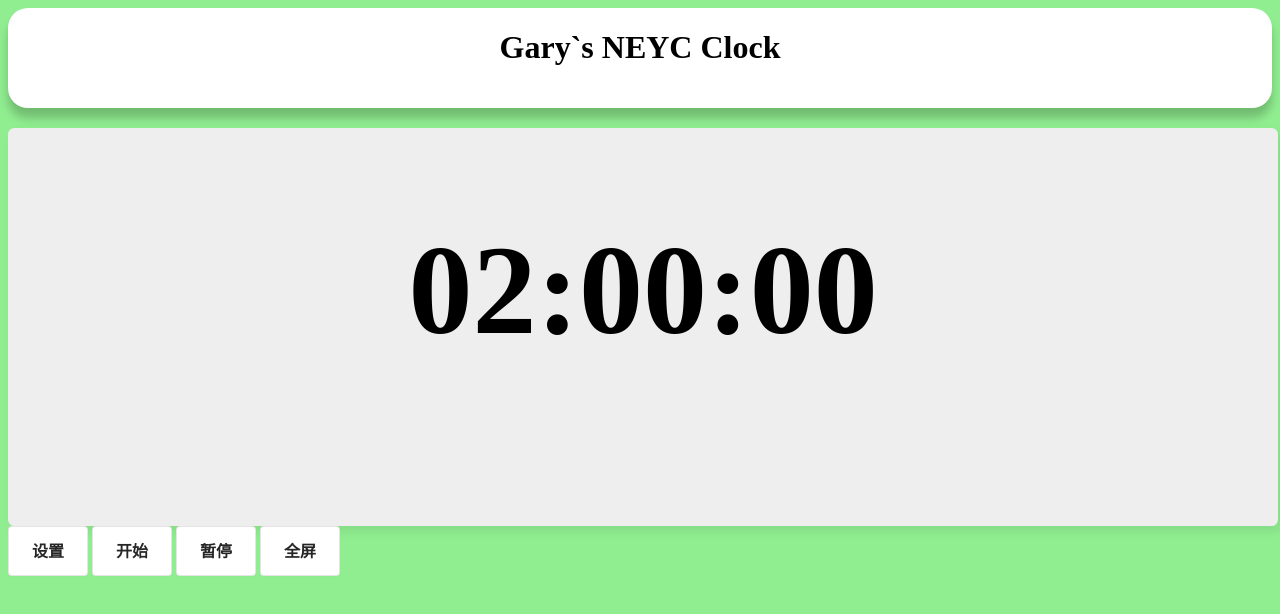
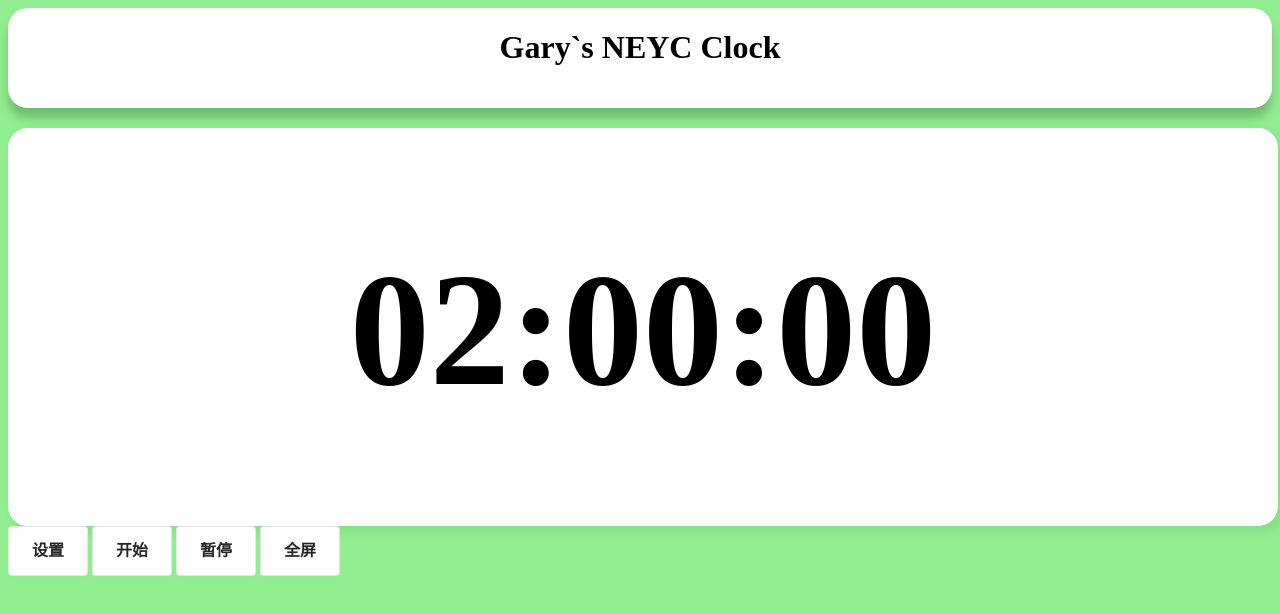
Before and after one commit to Gary-0925/nClock, a plain HTML site: page index.html in a window 1280 px wide. Drawn offline with Linux system fonts and the light colour scheme.

Commit message:
Update index.html

```diff
--- a/index.html
+++ b/index.html
@@ -20,11 +20,11 @@
 	.bar {
 		width: 100%;
 		height: 50%;
-		background: #eee;
-		border-radius: 0.4em;
+		background: #fff;
+		border-radius: 20px;
 		box-shadow: 0.3em 0.3em 0.7em #00000015;
 		transition: border 0.5s cubic-bezier(0.175, 0.885, 0.32, 1.275);
-		border: #eee 0.2em solid;
+		border: #fff 0.2em solid;
 	}
 
 	.bot {
@@ -37,7 +37,7 @@
 		color: rgba(0, 0, 0, 0.85);
 		cursor: pointer;
 		display: inline-flex;
-		font-family: system-ui, -apple-system, system-ui, "Helvetica Neue", Helvetica, Arial, sans-serif;
+		font-family: "微软雅黑", sans-serif;
 		font-size: 16px;
 		font-weight: 600;
 		justify-content: center;
@@ -73,7 +73,7 @@
 	}
 </style>
 
-
+<script> var isall = false; </script>
 
 <body style="background-color: lightgreen;">
 	<title> Gary`s NEYC Clock </title>
@@ -86,11 +86,16 @@
 			02:00:00
 		</h1>
 		<script>
+			function Condition() {
 				var wid = Math.floor(window.innerWidth / 5);
-				//if (wid >= 200) wid = 200;
-				if (wid >= 200) wid = Math.floor(window.innerWidth / 10);
+				if (~isall && wid >= Math.floor(window.innerHeight / 5)) wid = Math.floor(window.innerHeight / 5);
+				if (isall && wid >= Math.floor(window.innerHeight / 2)) wid = Math.floor(window.innerHeight / 2);
 				let pa = document.getElementById("countdown");
 				pa.style.fontSize = wid + "px";
+				setTimeout(Condition, 100);
+			}
+
+			Condition();
 		</script>
 	</div>
 	<div id="set" class="bot" style="height: 50px" onclick="SetTime()">设置</div>
@@ -98,10 +103,8 @@
 	<div id="stop" class="bot" style="height: 50px" onclick="Stop()">暂停</div>
 	<div id="all" class="bot" style="height: 50px" onclick="All()">全屏</div>
 	<script>
-			// 目标日期
 		var time = 2 * 60 * 60, doing = false;
 
-			// 更新倒计时
 		function CountDown() {
 			var hours = Math.floor(time / (60 * 60)) % 60;
 			var minutes = Math.floor(time / 60) % 60;
@@ -111,7 +114,6 @@
 			while (minutes.toString().length < 2) minutes = "0" + minutes;
 			while (seconds.toString().length < 2) seconds = "0" + seconds;
 
-				// 更新页面上的倒计时显示
 			document.getElementById("countdown").innerHTML = hours + ":" + minutes + ":" + seconds;
 
 			time--;
@@ -162,10 +164,8 @@
 			el.style.display = "none";
 			el = document.getElementById("countbar");
 			el.style.height = "90%";
+			isall = true;
 		}
-
-			// 启动倒计时
-			//Counting();
 	</script>
 </body>
 
```
Lines whose indentation alone changed are shown as unchanged.
